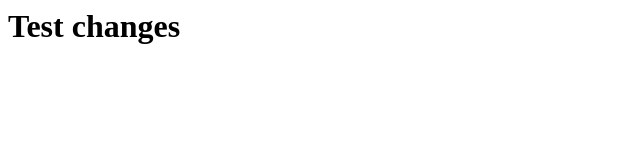
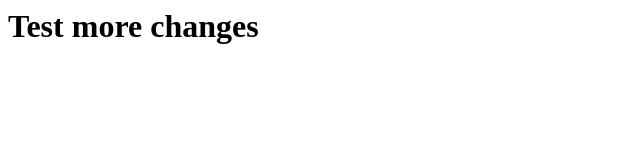
Before and after one commit to tjololo/az-static-main, a plain HTML site: page html/index.html in a window 1280 px wide. Shown: the whole page, without its empty margins (0-640 px from the left). Drawn offline with Linux system fonts and the light colour scheme.

Commit message:
test wait for checks

```diff
--- a/html/index.html
+++ b/html/index.html
@@ -3,6 +3,6 @@
 <title>Test</title>
 </head>
 <body>
-<h1>Test changes</h1>
+<h1>Test more changes</h1>
 </body>
 </html>
```
Also changed, not shown: .github/workflows/main.yaml.
